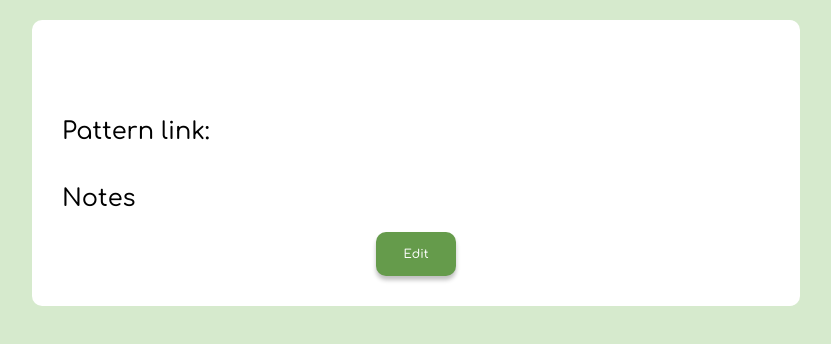
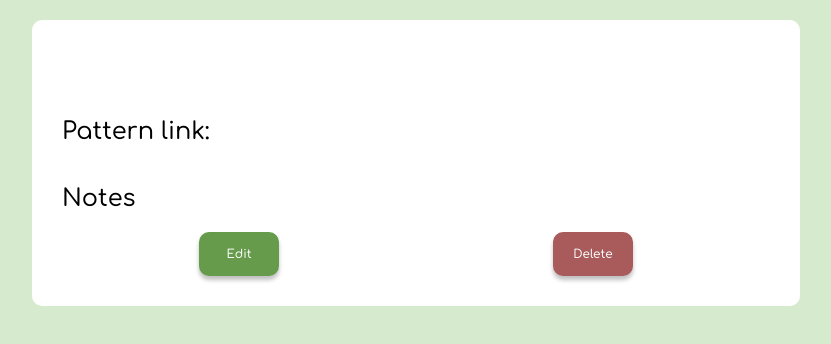
Before and after one commit to gmckz/hookmark_sqlalchemy, a React (Create React App) app in the folder frontend/: page /projects/1 in a window 1280 px wide. Shown: the top 344 px of the page, without its empty margins (224-1055 px from the left). Built offline with nearby package versions, Linux system fonts and the light colour scheme; no server answers.

Commit message:
delete button rendered in ViewProject component

```diff
--- a/frontend/src/App/App.css
+++ b/frontend/src/App/App.css
@@ -42,3 +42,16 @@ button.cancel {
 button.cancel:hover {
 	background-color: #585b57;
 }
+
+button.destructive {
+	background-color: #a95b5b;
+}
+
+button.destructive:hover {
+	background-color: #8d1414;
+}
+
+.btn-container {
+	display: flex;
+	justify-content: center;
+}
--- a/frontend/src/ViewProject/ViewProject.js
+++ b/frontend/src/ViewProject/ViewProject.js
@@ -11,7 +11,10 @@ function ViewProject({ project, setEditMode }) {
 					<h2>Notes</h2>
 					<p>{project.notes}</p>
 				</div>
-				<button onClick={() => setEditMode(true)}>Edit</button>
+				<div className="btn-container">
+					<button onClick={() => setEditMode(true)}>Edit</button>
+					<button className="destructive">Delete</button>
+				</div>
 			</div>
 		</>
 	);
```
